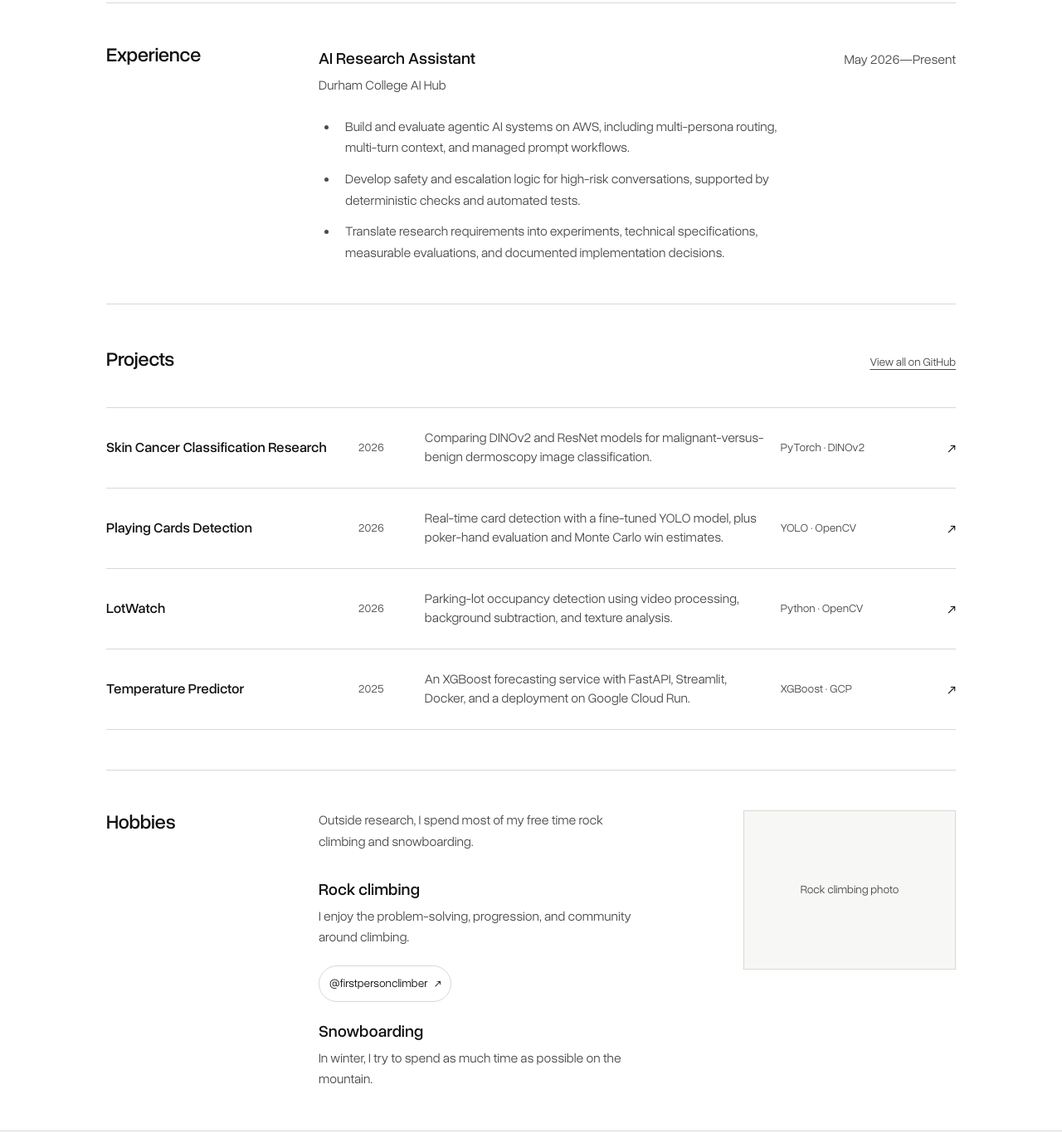
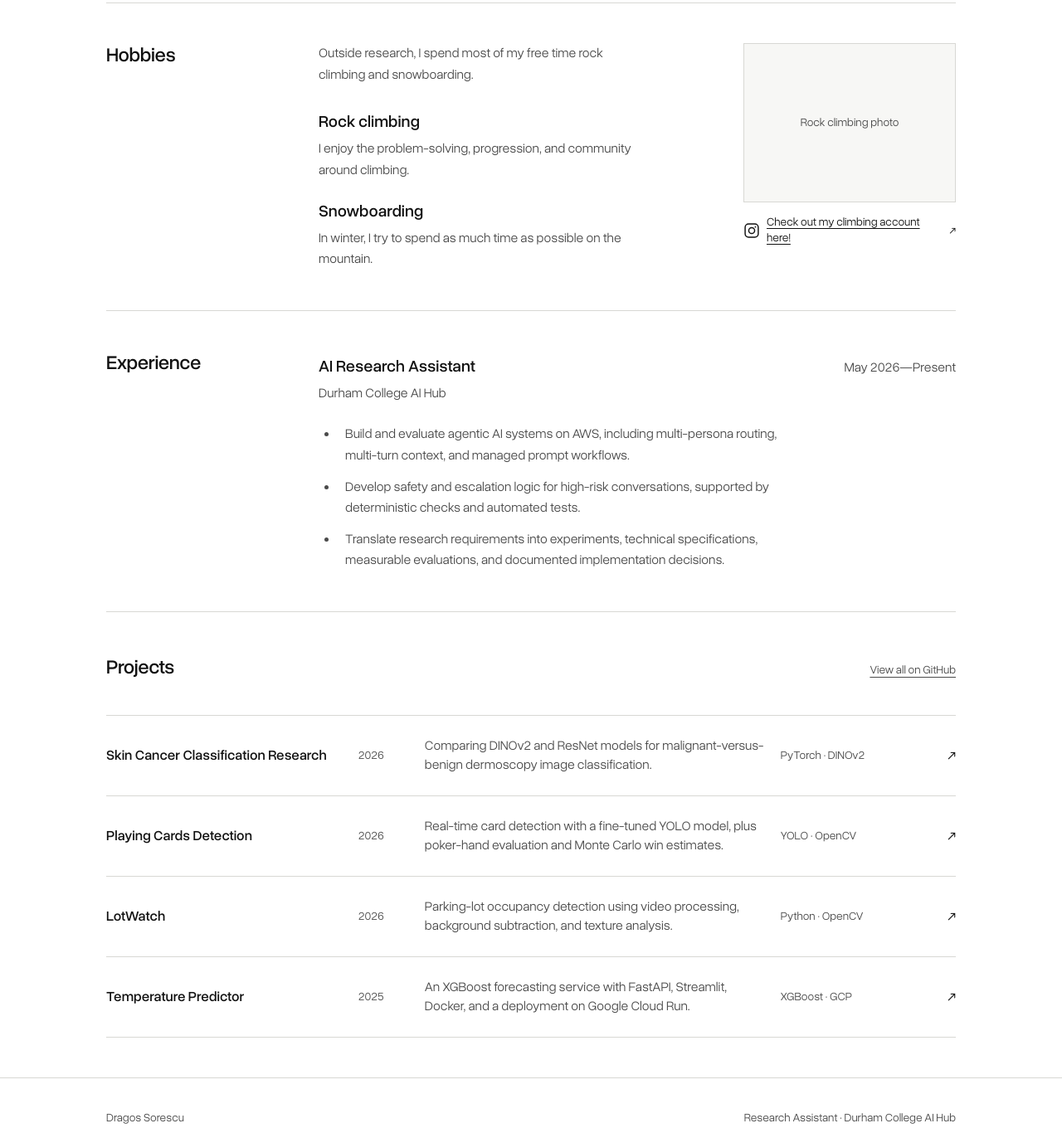
Before and after one commit to Sxres/sxres.github.io, a plain HTML site: page index.html in a window 1280 px wide. Shown: the part 858-2224 px from the top of the page at 83% size. Drawn offline with Linux system fonts and the light colour scheme.

Commit message:
updating

```diff
--- a/index.html
+++ b/index.html
@@ -79,6 +79,62 @@
               and I enjoy carrying projects through data preparation, evaluation, APIs,
               deployment, and testing.
             </p>
+          </div>
+        </section>
+
+        <section class="content-section" aria-labelledby="hobbies-title">
+          <h2 id="hobbies-title">Hobbies</h2>
+          <div class="section-content hobbies-layout">
+            <div class="hobbies-copy">
+              <p>
+                Outside research, I spend most of my free time rock climbing and
+                snowboarding.
+              </p>
+              <div class="hobby-list">
+                <div>
+                  <h3>Rock climbing</h3>
+                  <p>I enjoy the problem-solving, progression, and community around climbing.</p>
+                </div>
+                <div>
+                  <h3>Snowboarding</h3>
+                  <p>In winter, I try to spend as much time as possible on the mountain.</p>
+                </div>
+              </div>
+            </div>
+
+            <!--
+              When your photo is ready, replace the placeholder below with:
+              <img class="hobby-photo" src="assets/rock-climbing.jpg"
+                   alt="Dragos rock climbing at [location]">
+            -->
+            <div class="hobbies-media">
+              <div
+                class="hobby-photo-placeholder"
+                role="img"
+                aria-label="Reserved space for a future rock climbing photograph of Dragos"
+              >
+                <span>Rock climbing photo</span>
+              </div>
+              <a
+                class="climbing-account"
+                href="https://www.instagram.com/firstpersonclimber/"
+                target="_blank"
+                rel="noreferrer"
+                aria-label="Check out First Person Climber on Instagram"
+              >
+                <svg
+                  class="instagram-icon"
+                  viewBox="0 0 24 24"
+                  aria-hidden="true"
+                >
+                  <rect x="2.5" y="2.5" width="19" height="19" rx="5"></rect>
+                  <circle cx="12" cy="12" r="4.25"></circle>
+                  <circle class="instagram-icon-dot" cx="17.35" cy="6.65" r="1.1"></circle>
+                </svg>
+                <span class="climbing-account-copy">Check out my climbing account here!</span>
+                <span class="climbing-account-arrow" aria-hidden="true">↗</span>
+              </a>
+            </div>
           </div>
         </section>
 
@@ -197,50 +253,6 @@
           </div>
         </section>
 
-        <section class="content-section" aria-labelledby="hobbies-title">
-          <h2 id="hobbies-title">Hobbies</h2>
-          <div class="section-content hobbies-layout">
-            <div class="hobbies-copy">
-              <p>
-                Outside research, I spend most of my free time rock climbing and
-                snowboarding.
-              </p>
-              <div class="hobby-list">
-                <div>
-                  <h3>Rock climbing</h3>
-                  <p>I enjoy the problem-solving, progression, and community around climbing.</p>
-                  <a
-                    class="social-badge"
-                    href="https://www.instagram.com/firstpersonclimber/"
-                    target="_blank"
-                    rel="noreferrer"
-                    aria-label="First Person Climber on Instagram"
-                  >
-                    <span>@firstpersonclimber</span>
-                    <span class="social-badge-arrow" aria-hidden="true">↗</span>
-                  </a>
-                </div>
-                <div>
-                  <h3>Snowboarding</h3>
-                  <p>In winter, I try to spend as much time as possible on the mountain.</p>
-                </div>
-              </div>
-            </div>
-
-            <!--
-              When your photo is ready, replace the placeholder below with:
-              <img class="hobby-photo" src="assets/rock-climbing.jpg"
-                   alt="Dragos rock climbing at [location]">
-            -->
-            <div
-              class="hobby-photo-placeholder"
-              role="img"
-              aria-label="Reserved space for a future rock climbing photograph of Dragos"
-            >
-              <span>Rock climbing photo</span>
-            </div>
-          </div>
-        </section>
       </div>
     </main>
 
--- a/styles.css
+++ b/styles.css
@@ -214,6 +214,9 @@ h1 {
   width: 100%;
   height: 100%;
   object-fit: cover;
+  filter: none;
+  opacity: 1;
+  mix-blend-mode: normal;
 }
 
 .content-section {
@@ -393,32 +396,49 @@ h1 {
   line-height: 1.2;
 }
 
-.social-badge {
-  width: fit-content;
+.hobbies-media {
+  display: grid;
+  gap: var(--space-sm);
+}
+
+.climbing-account {
   min-height: 2.75rem;
-  display: inline-flex;
+  display: flex;
   align-items: center;
   gap: var(--space-xs);
-  margin-top: var(--space-sm);
-  padding-inline: var(--space-sm);
-  border: 1px solid var(--color-hairline);
-  border-radius: 999px;
   color: var(--color-ink);
   font-size: var(--text-caption);
-  line-height: 1;
+  line-height: 1.35;
   text-decoration: none;
-  transition: border-color 160ms var(--ease-out);
 }
 
-.social-badge:is(:hover, :focus-visible) {
-  border-color: var(--color-ink);
+.instagram-icon {
+  width: 1.25rem;
+  height: 1.25rem;
+  flex: 0 0 auto;
+  fill: none;
+  stroke: currentColor;
+  stroke-width: 1.75;
 }
 
-.social-badge-arrow {
+.instagram-icon-dot {
+  fill: currentColor;
+  stroke: none;
+}
+
+.climbing-account-copy {
+  text-decoration: underline;
+  text-decoration-thickness: 1px;
+  text-underline-offset: 0.22em;
+}
+
+.climbing-account-arrow {
+  flex: 0 0 auto;
+  margin-left: auto;
   transition: transform 180ms var(--ease-out);
 }
 
-.social-badge:is(:hover, :focus-visible) .social-badge-arrow {
+.climbing-account:is(:hover, :focus-visible) .climbing-account-arrow {
   transform: translate(0.12rem, -0.12rem);
 }
 
@@ -573,6 +593,7 @@ h1 {
     grid-template-columns: 1fr;
   }
 
+  .hobbies-media,
   .hobby-photo-placeholder,
   .hobby-photo {
     width: min(100%, 18rem);
```
